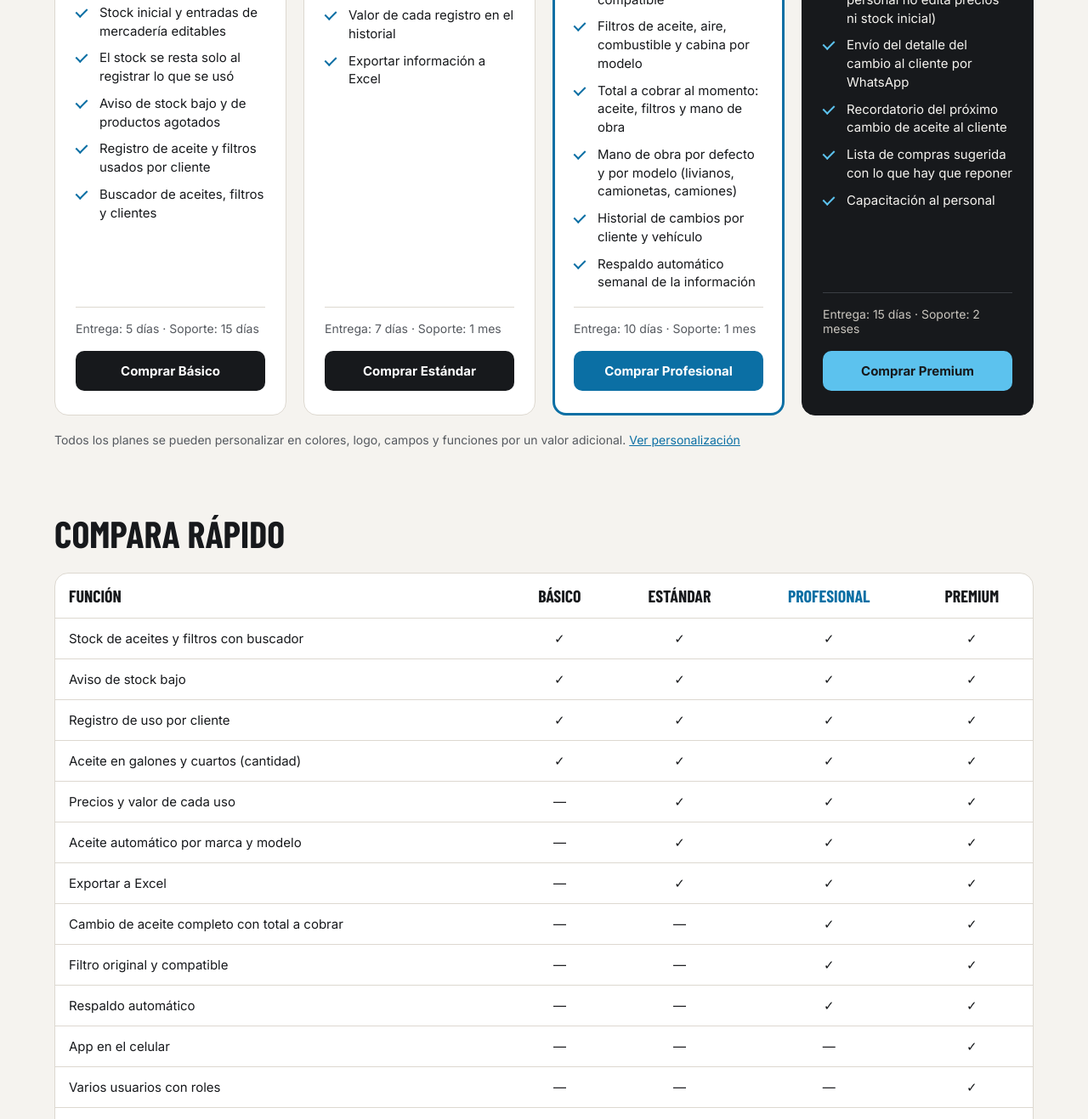
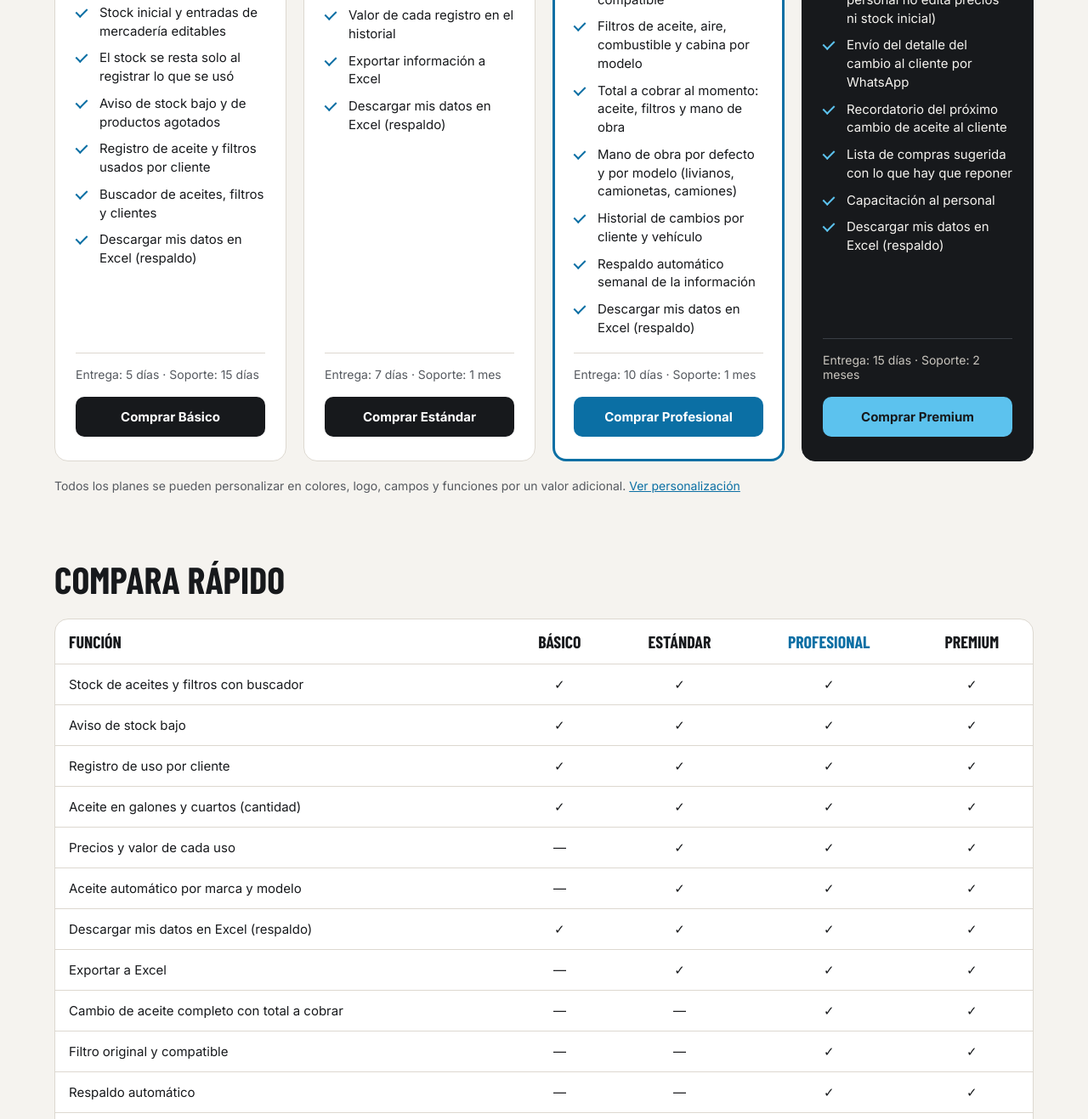
Before and after one commit to karenariasbme/KarenArias, a plain HTML site: page lavadoras/index.html in a window 1280 px wide. Shown: the part 1950-3267 px from the top of the page at 85% size. Drawn offline with nearby package versions, Linux system fonts and the light colour scheme; a web font is replaced by a local one.

Commit message:
Lavadoras: descargar mis datos en Excel (respaldo) en todos los planes
Co-Authored-By: Claude Opus 5.5 <noreply@anthropic.com>

```diff
--- a/lavadoras/index.html
+++ b/lavadoras/index.html
@@ -176,6 +176,7 @@ footer{padding:24px;text-align:center;font-size:14px;color:#C9C5BE}
 <li>Aviso de stock bajo y de productos agotados</li>
 <li>Registro de aceite y filtros usados por cliente</li>
 <li>Buscador de aceites, filtros y clientes</li>
+<li>Descargar mis datos en Excel (respaldo)</li>
 </ul>
 <div class="foot">Entrega: 5 días · Soporte: 15 días</div>
 <a class="btn" href="#pagar" data-plan="BAS" style="background:var(--ink);color:#fff">Comprar Básico</a>
@@ -191,6 +192,7 @@ footer{padding:24px;text-align:center;font-size:14px;color:#C9C5BE}
 <li>Base de marcas y modelos: escribe el carro y se carga el aceite y su cantidad</li>
 <li>Valor de cada registro en el historial</li>
 <li>Exportar información a Excel</li>
+<li>Descargar mis datos en Excel (respaldo)</li>
 </ul>
 <div class="foot">Entrega: 7 días · Soporte: 1 mes</div>
 <a class="btn" href="#pagar" data-plan="EST" style="background:var(--ink);color:#fff">Comprar Estándar</a>
@@ -209,6 +211,7 @@ footer{padding:24px;text-align:center;font-size:14px;color:#C9C5BE}
 <li>Mano de obra por defecto y por modelo (livianos, camionetas, camiones)</li>
 <li>Historial de cambios por cliente y vehículo</li>
 <li>Respaldo automático semanal de la información</li>
+<li>Descargar mis datos en Excel (respaldo)</li>
 </ul>
 <div class="foot">Entrega: 10 días · Soporte: 1 mes</div>
 <a class="btn" href="#pagar" data-plan="PRO" style="background:var(--accent);color:#fff">Comprar Profesional</a>
@@ -226,6 +229,7 @@ footer{padding:24px;text-align:center;font-size:14px;color:#C9C5BE}
 <li>Recordatorio del próximo cambio de aceite al cliente</li>
 <li>Lista de compras sugerida con lo que hay que reponer</li>
 <li>Capacitación al personal</li>
+<li>Descargar mis datos en Excel (respaldo)</li>
 </ul>
 <div class="foot">Entrega: 15 días · Soporte: 2 meses</div>
 <a class="btn" href="#pagar" data-plan="PRE" style="background:var(--accent-light);color:var(--ink)">Comprar Premium</a>
@@ -247,6 +251,7 @@ footer{padding:24px;text-align:center;font-size:14px;color:#C9C5BE}
 <tr><td>Aceite en galones y cuartos (cantidad)</td><td>✓</td><td>✓</td><td>✓</td><td>✓</td></tr>
 <tr><td>Precios y valor de cada uso</td><td>—</td><td>✓</td><td>✓</td><td>✓</td></tr>
 <tr><td>Aceite automático por marca y modelo</td><td>—</td><td>✓</td><td>✓</td><td>✓</td></tr>
+<tr><td>Descargar mis datos en Excel (respaldo)</td><td>✓</td><td>✓</td><td>✓</td><td>✓</td></tr>
 <tr><td>Exportar a Excel</td><td>—</td><td>✓</td><td>✓</td><td>✓</td></tr>
 <tr><td>Cambio de aceite completo con total a cobrar</td><td>—</td><td>—</td><td>✓</td><td>✓</td></tr>
 <tr><td>Filtro original y compatible</td><td>—</td><td>—</td><td>✓</td><td>✓</td></tr>
```
